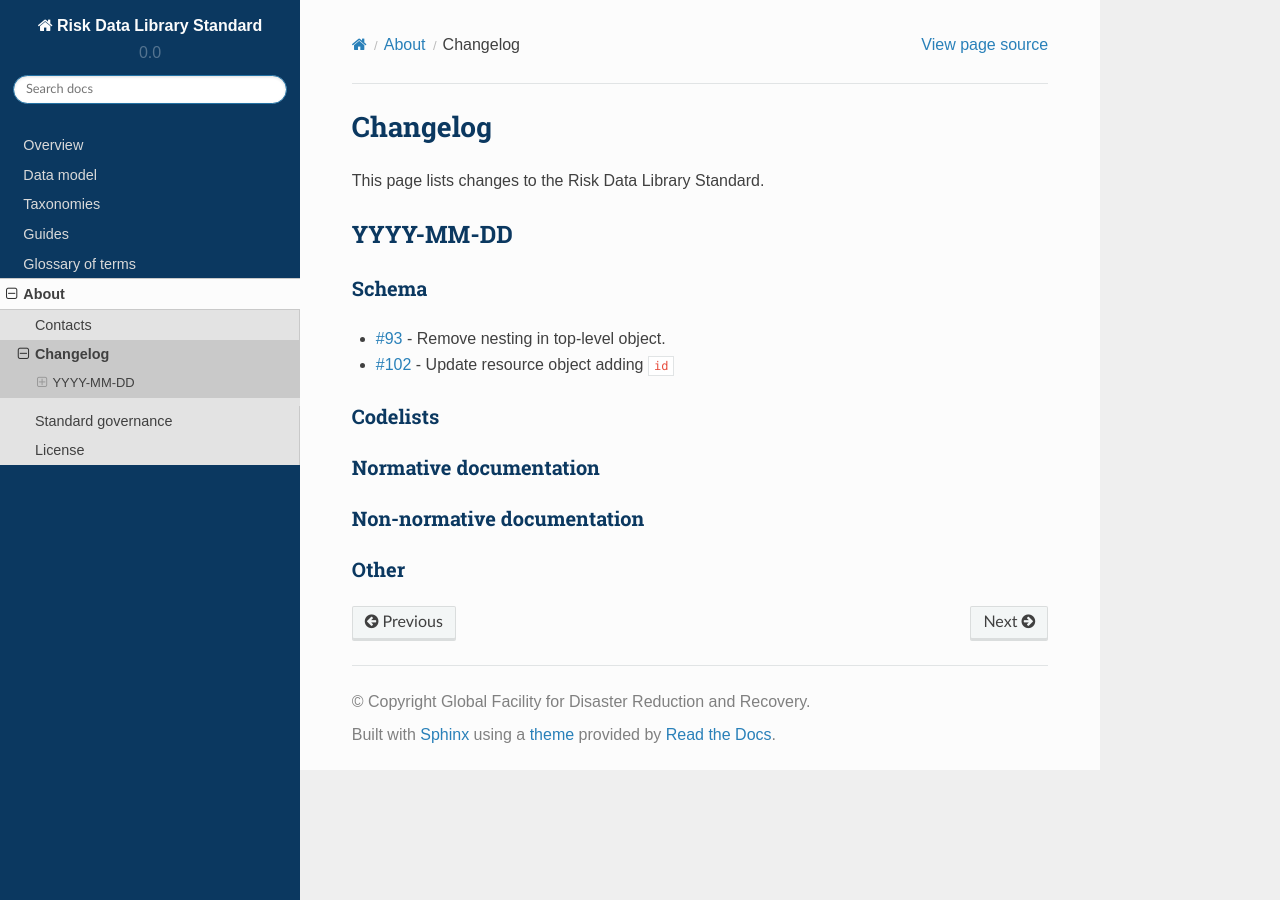
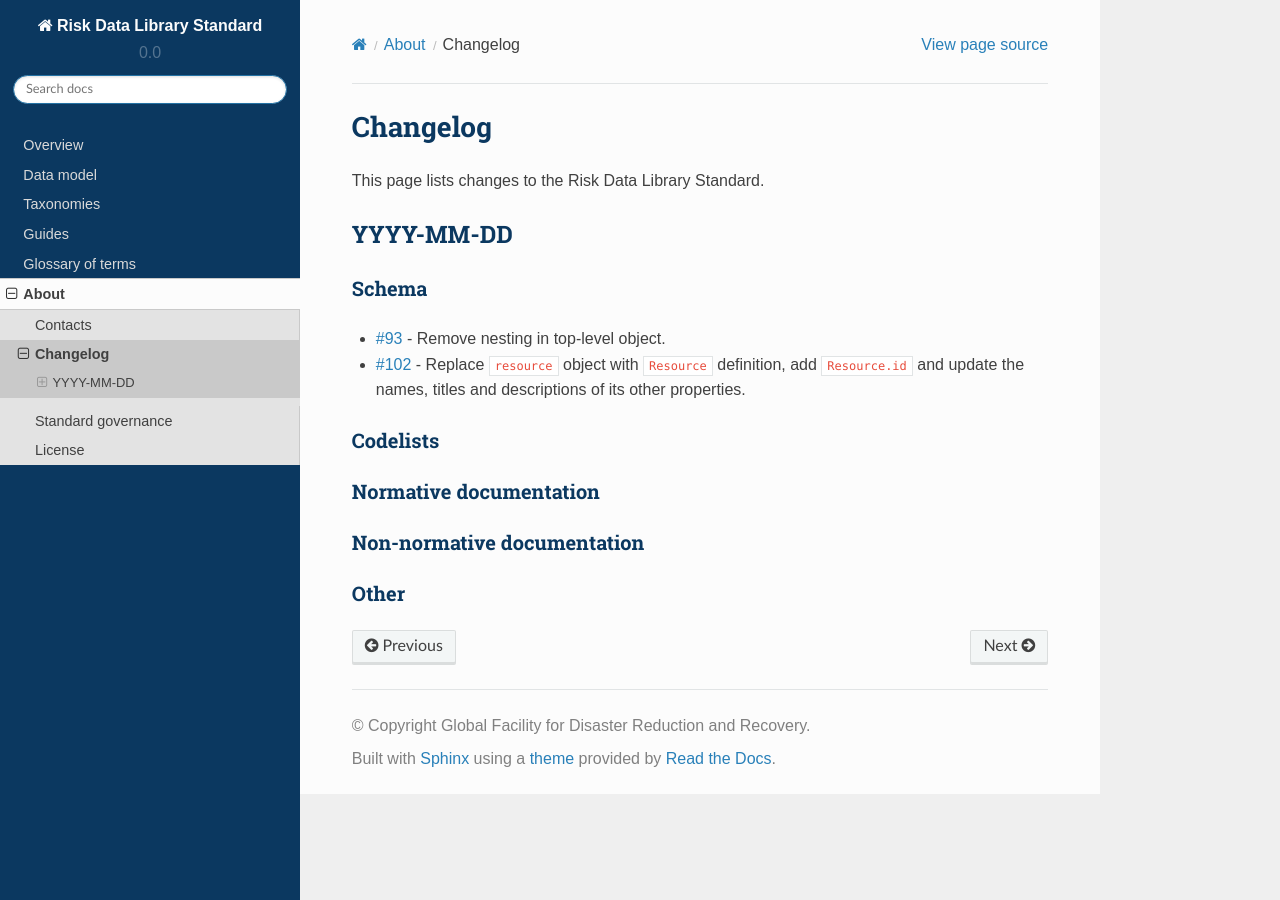
Before and after one commit to GFDRR/rdl-standard, a Sphinx documentation site: the page built from docs/about/changelog.md, in a window 1280 px wide. Built offline with Sphinx 7.4.7 and the Read the Docs theme 2.0.0, drawn with Linux system fonts in a browser that asks for light colours.

Commit message:
Apply suggestions from code review
Co-authored-by: Duncan Dewhurst <duncan.dewhurst@opendataservices.coop>

```diff
--- a/docs/about/changelog.md
+++ b/docs/about/changelog.md
@@ -7,7 +7,7 @@ This page lists changes to the Risk Data Library Standard.
 ### Schema
 
 - [#93](https://github.com/GFDRR/rdl-standard/pull/93) - Remove nesting in top-level object.
-- [#102](https://github.com/GFDRR/rdl-standard/pull/102) - Update resource object adding `id`
+- [#102](https://github.com/GFDRR/rdl-standard/pull/102) - Replace `resource` object with `Resource` definition, add `Resource.id` and update the names, titles and descriptions of its other properties.
 
 ### Codelists
 
```
Also changed, not shown: 1 other file.
